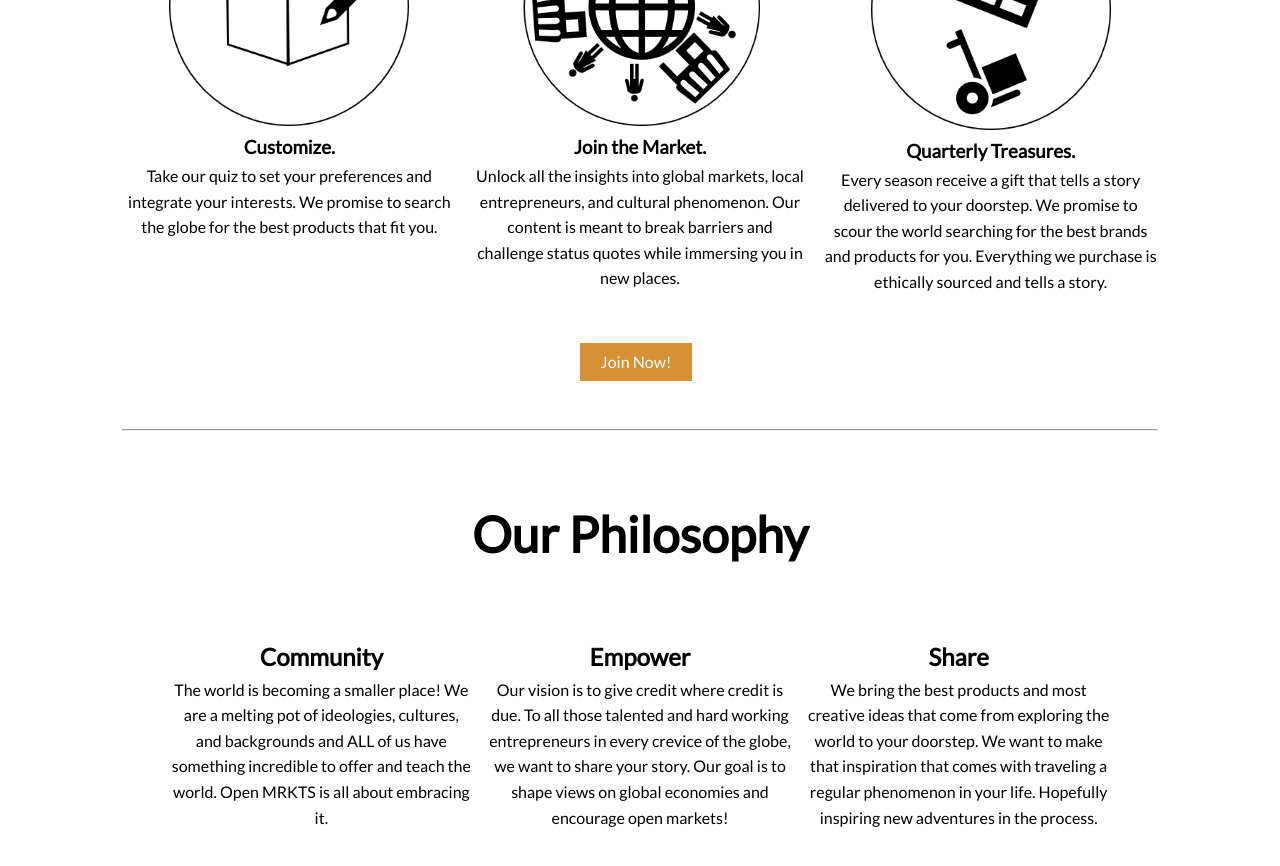
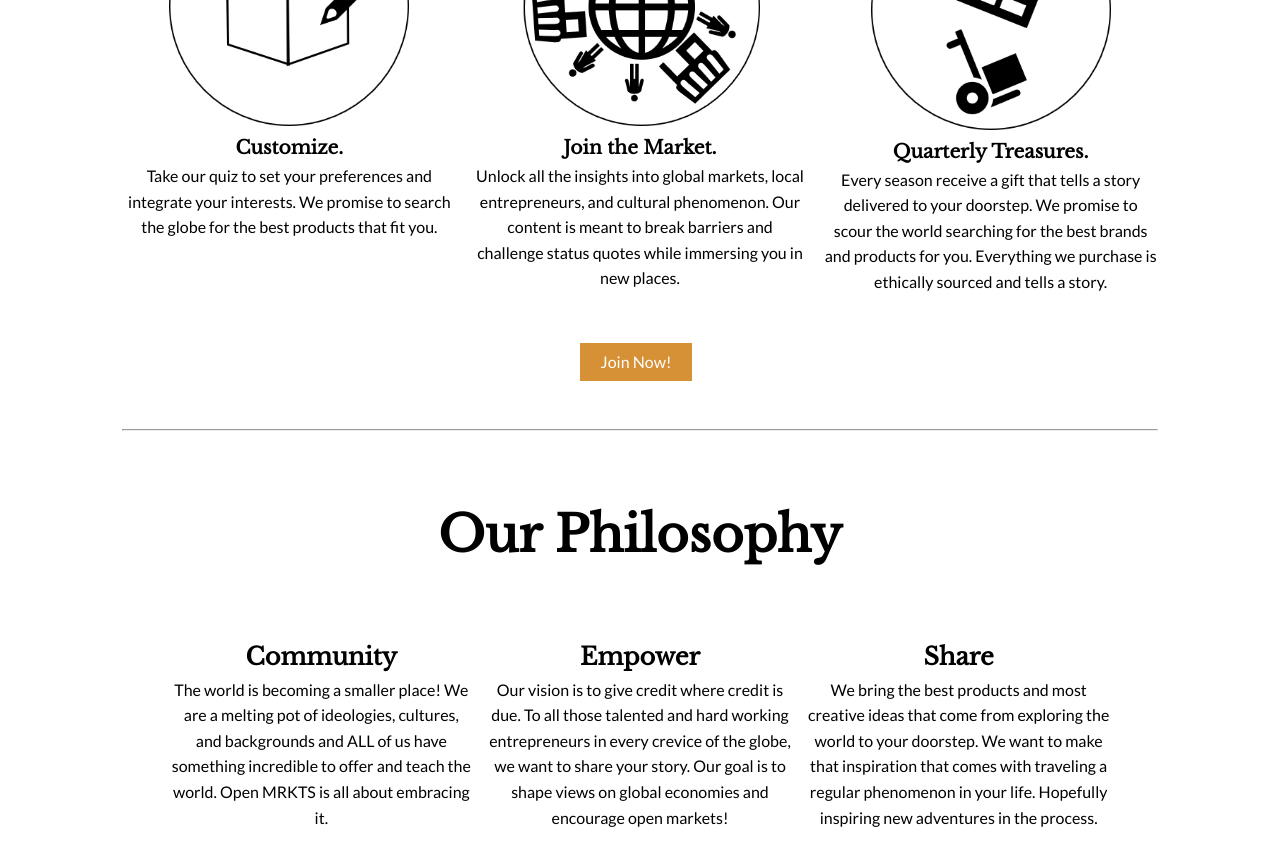
Before and after one commit to kevy3b/openMRKTS, a React (Create React App) app: page / in a window 1280 px wide. Shown: the part 940-1806 px from the top of the page. Built offline with nearby package versions, Linux system fonts and the light colour scheme.

Commit message:
added first global project and font

```diff
--- a/src/App.css
+++ b/src/App.css
@@ -53,7 +53,7 @@ body {
 }
 
 a {
-  color: var(--primary-color);
+  color: var(--dark-color);
   text-decoration: none;
 }
 
--- a/src/components/pages/GlobalStories.js
+++ b/src/components/pages/GlobalStories.js
@@ -1,47 +1,60 @@
 import React from "react";
-import Adventure from "./../layout/images/Adventure.jpg";
+import Honduras from "./../layout/images/Honduras.jpg";
+import styles from "./../styles/GlobalStories.module.css";
 
 const GlobalStories = () => {
   return (
     <div className="container">
-      <h1>Global Stories - Coming Soon!</h1>
       <div className="grid-3 my-3">
-        <div className="">
-          <h2>Project One</h2>
+        <div className="img-project">
+          <a
+            href="https://youtu.be/1shRECptczY"
+            target="_blank"
+            rel="noopener noreferrer"
+          >
+            <h2 className={`${styles.libre}`}>
+              Honduras - Meet your Local Artisans
+            </h2>
+            <div className="img-project">
+              <img src={Honduras} alt="Project One" className="my-3" />
+            </div>
+          </a>
+        </div>
+        {/* <a href="#">
           <div className="img-project">
+            <h2>Project Two</h2>
+
             <img src={Adventure} alt="Project One" className="my-3" />
           </div>
-        </div>
-        <div>
-          <h2>Project Two</h2>
+        </a>
+        <a href="#">
           <div className="img-project">
+            <h2>Project Three</h2>
+
             <img src={Adventure} alt="Project One" className="my-3" />
           </div>
-        </div>
-        <div>
-          <h2>Project Three</h2>
+        </a>
+        <a href="#">
           <div className="img-project">
+            <h2>Project Four</h2>
+
             <img src={Adventure} alt="Project One" className="my-3" />
           </div>
-        </div>
-        <div>
-          <h2>Project Four</h2>
+        </a>
+        <a href="#">
           <div className="img-project">
+            <h2>Project Five</h2>
+
             <img src={Adventure} alt="Project One" className="my-3" />
           </div>
-        </div>
-        <div>
-          <h2>Project Five</h2>
+        </a>
+        <a href="#">
           <div className="img-project">
+            <h2>Project Six</h2>
+
             <img src={Adventure} alt="Project One" className="my-3" />
           </div>
-        </div>
-        <div>
-          <h2>Project Six</h2>
-          <div className="img-project">
-            <img src={Adventure} alt="Project One" className="my-3" />
-          </div>
-        </div>
+        </a> */}
       </div>
     </div>
   );
--- a/src/components/pages/Home.js
+++ b/src/components/pages/Home.js
@@ -43,7 +43,7 @@ const Home = () => {
                 src={Customize}
                 alt="Box and Pencil Icon"
               ></img>
-              <h1>Customize.</h1>
+              <h1 className={`${styles.libre}`}>Customize.</h1>
               <p>
                 Take our quiz to set your preferences and integrate your
                 interests. We promise to search the globe for the best products
@@ -56,7 +56,7 @@ const Home = () => {
                 src={JoinTheMarket}
                 alt="Globe Icon"
               ></img>
-              <h1>Join the Market.</h1>
+              <h1 className={`${styles.libre}`}>Join the Market.</h1>
               <p>
                 Unlock all the insights into global markets, local
                 entrepreneurs, and cultural phenomenon. Our content is meant to
@@ -70,7 +70,7 @@ const Home = () => {
                 src={QuarterlyTreasures}
                 alt="Calendar and Key Icon"
               ></img>
-              <h1>Quarterly Treasures.</h1>
+              <h1 className={`${styles.libre}`}>Quarterly Treasures.</h1>
               <p>
                 Every season receive a gift that tells a story delivered to your
                 doorstep. We promise to scour the world searching for the best
@@ -92,7 +92,7 @@ const Home = () => {
         <h1 className={`text-center m-4 ${styles.title}`}>Our Philosophy</h1>
         <div className="text-center grid-3 m-3">
           <div>
-            <h2>Community</h2>
+            <h2 className={`${styles.libre}`}>Community</h2>
             <p>
               The world is becoming a smaller place! We are a melting pot of
               ideologies, cultures, and backgrounds and ALL of us have something
@@ -101,7 +101,7 @@ const Home = () => {
             </p>
           </div>
           <div>
-            <h2>Empower</h2>
+            <h2 className={`${styles.libre}`}>Empower</h2>
             <p>
               Our vision is to give credit where credit is due. To all those
               talented and hard working entrepreneurs in every crevice of the
@@ -110,7 +110,7 @@ const Home = () => {
             </p>
           </div>
           <div>
-            <h2>Share</h2>
+            <h2 className={`${styles.libre}`}>Share</h2>
             <p>
               We bring the best products and most creative ideas that come from
               exploring the world to your doorstep. We want to make that
--- /dev/null
+++ b/src/components/styles/GlobalStories.module.css
@@ -0,0 +1,5 @@
+@import url("https://fonts.googleapis.com/css?family=Libre+Baskerville&display=swap");
+
+.libre {
+  font-family: "Libre Baskerville", "Roboto", "serif";
+}
--- a/src/components/styles/Home.module.css
+++ b/src/components/styles/Home.module.css
@@ -1,3 +1,5 @@
+@import url("https://fonts.googleapis.com/css?family=Libre+Baskerville&display=swap");
+
 .new-container {
   max-width: 1100px;
   margin: auto;
@@ -8,10 +10,15 @@
 .title {
   font-weight: 900;
   font-size: 3.1rem;
+  font-family: "Libre Baskerville", "Roboto", "serif";
 }
 
 .text-shadow {
   text-shadow: 1px 1px 2px black;
+}
+
+.libre {
+  font-family: "Libre Baskerville", "Roboto", "serif";
 }
 
 .img-wrapper-banner2 {
```
Also changed, not shown: src/components/layout/images/Honduras.jpg (added), src/components/styles/Quiz.module.css (added), src/components/styles/Shop.module.css (added), src/components/styles/ShoppingCart.module.css (added), 1 other file (tests, documents, lock files or other folders).
